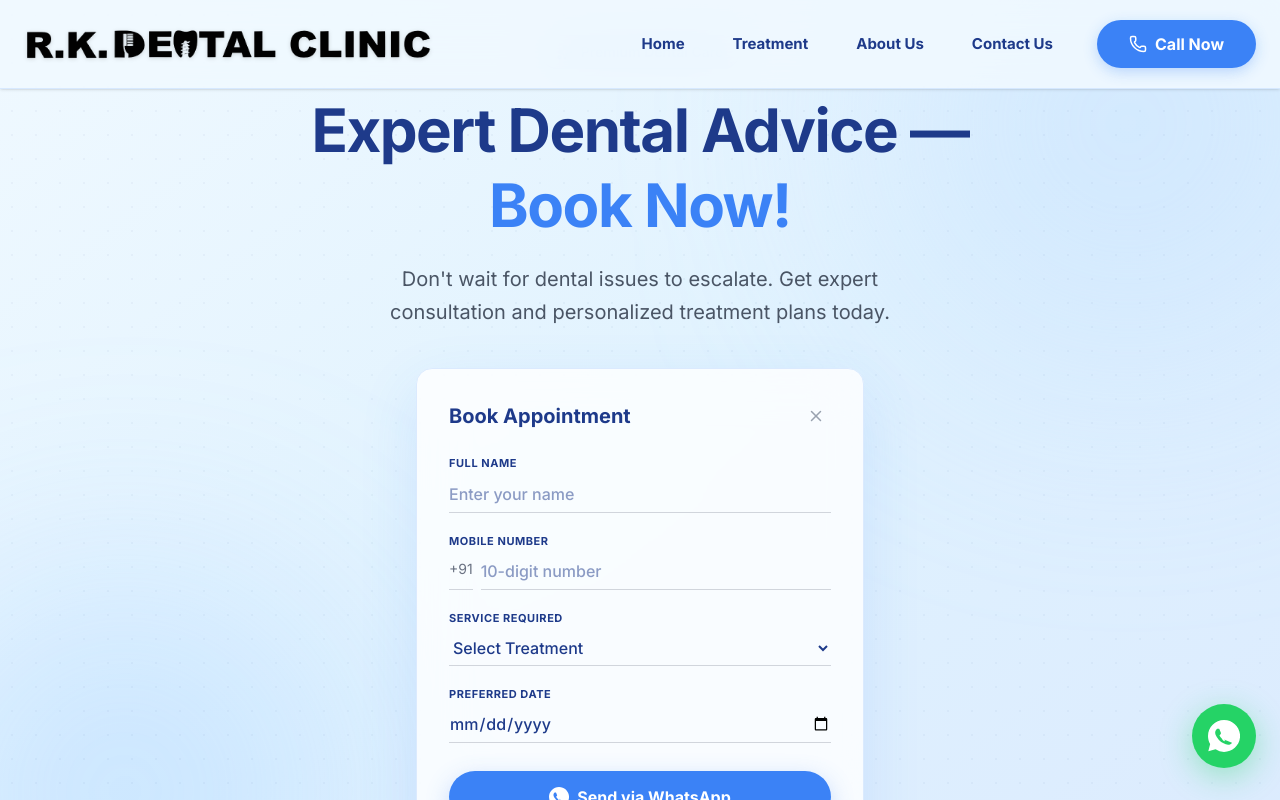
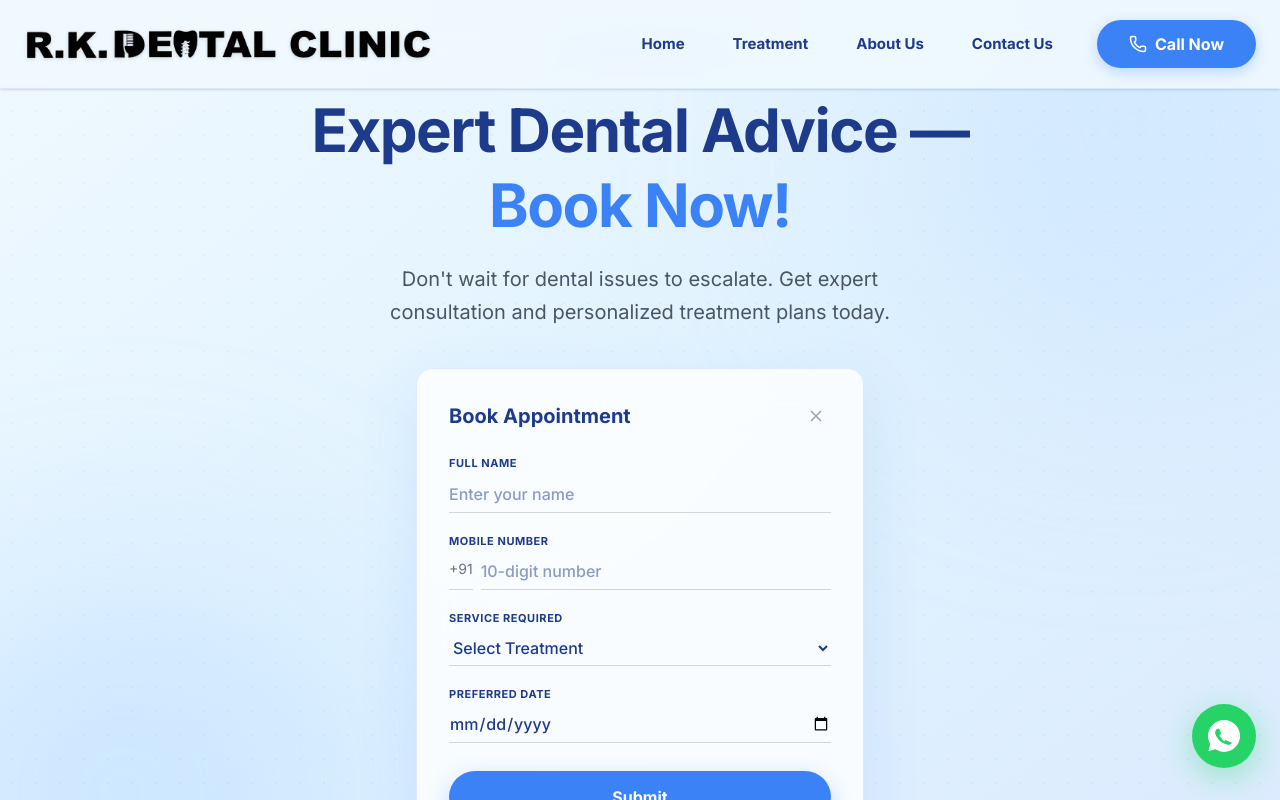
Before and after one commit to khusshis/dental, a React (Vite) app: page / in a window 1280 px wide. Both pictures are taken after a click on the button "Get Started". Shown: the part 3447-4247 px from the top of the page. Built offline with nearby package versions, Linux system fonts and the light colour scheme.

Commit message:
CTA form: Submit button with success screen, sends data to WhatsApp automatically

```diff
--- a/src/App.tsx
+++ b/src/App.tsx
@@ -144,6 +144,7 @@ export default function App() {
   const [showBackToTop, setShowBackToTop] = useState(false);
   const [ctaFormOpen, setCtaFormOpen] = useState(false);
   const [ctaForm, setCtaForm] = useState({ name: '', phone: '', service: '', date: '' });
+  const [ctaSubmitted, setCtaSubmitted] = useState(false);
   const navRef = useRef(null);
 
   useEffect(() => {
@@ -901,6 +902,30 @@ export default function App() {
                 transition={{ duration: 0.4, type: "spring" }}
                 className="max-w-md mx-auto bg-white/80 backdrop-blur-xl rounded-2xl p-8 shadow-[0_20px_60px_rgba(59,130,246,0.12)] border border-blue-100"
               >
+                <AnimatePresence mode="wait">
+                  {ctaSubmitted ? (
+                    <motion.div
+                      key="success"
+                      initial={{ opacity: 0, scale: 0.9 }}
+                      animate={{ opacity: 1, scale: 1 }}
+                      exit={{ opacity: 0 }}
+                      className="text-center py-8"
+                    >
+                      <motion.div
+                        initial={{ scale: 0 }}
+                        animate={{ scale: 1 }}
+                        transition={{ type: "spring", bounce: 0.5, delay: 0.1 }}
+                        className="w-16 h-16 bg-green-100 rounded-full flex items-center justify-center mx-auto mb-4"
+                      >
+                        <svg className="w-8 h-8 text-green-500" fill="none" viewBox="0 0 24 24" stroke="currentColor" strokeWidth={3}>
+                          <path strokeLinecap="round" strokeLinejoin="round" d="M5 13l4 4L19 7" />
+                        </svg>
+                      </motion.div>
+                      <h3 className="text-xl font-bold text-[#1e3a8a] mb-2">Appointment Submitted!</h3>
+                      <p className="text-gray-500 text-sm">We'll get back to you shortly.</p>
+                    </motion.div>
+                  ) : (
+                    <motion.div key="form" exit={{ opacity: 0 }}>
                       <div className="flex justify-between items-center mb-6">
                         <h3 className="text-xl font-bold text-[#1e3a8a]">Book Appointment</h3>
                         <button onClick={() => setCtaFormOpen(false)} className="p-1.5 rounded-full hover:bg-gray-100 transition-colors">
@@ -912,10 +937,14 @@ export default function App() {
                         if (ctaForm.phone.length !== 10 || !/^\d+$/.test(ctaForm.phone)) {
                           return;
                         }
-                  const msg = `🦷 *New Appointment Request*%0A%0A👤 *Name:* ${ctaForm.name}%0A📱 *Phone:* +91 ${ctaForm.phone}%0A🏥 *Service:* ${ctaForm.service || 'Not specified'}%0A📅 *Date:* ${ctaForm.date}%0A%0A_Sent from R.K. Dental Clinic Website_`;
+                        const msg = encodeURIComponent(`🦷 *New Appointment Request*\n\n👤 *Name:* ${ctaForm.name}\n📱 *Phone:* +91 ${ctaForm.phone}\n🏥 *Service:* ${ctaForm.service || 'Not specified'}\n📅 *Date:* ${ctaForm.date}\n\n_Sent from R.K. Dental Clinic Website_`);
                         window.open(`https://wa.me/918433856648?text=${msg}`, '_blank');
                         setCtaForm({ name: '', phone: '', service: '', date: '' });
+                        setCtaSubmitted(true);
+                        setTimeout(() => {
+                          setCtaSubmitted(false);
                           setCtaFormOpen(false);
+                        }, 3000);
                       }}>
                         {/* Name */}
                         <div className="group">
@@ -979,10 +1008,12 @@ export default function App() {
                           whileTap={{ scale: 0.98 }}
                           className="w-full bg-[#3b82f6] text-white py-3.5 font-bold rounded-full flex items-center justify-center gap-2 hover:bg-[#2563eb] transition-all shadow-[0_8px_24px_rgba(59,130,246,0.3)] mt-2"
                         >
-                    <svg className="w-5 h-5 fill-current" viewBox="0 0 24 24"><path d="M12.031 0C5.385 0 0 5.385 0 12.032c0 2.138.56 4.22 1.624 6.06L.234 23.364l5.412-1.42A12.022 12.022 0 0 0 12.032 24c6.646 0 12.03-5.386 12.03-12.033S18.677 0 12.03 0zm5.955 17.15c-.247.697-1.442 1.34-2.028 1.408-.545.064-1.229.176-3.864-.913-3.176-1.31-5.263-4.57-5.422-4.78-.158-.21-1.298-1.722-1.298-3.284 0-1.562.812-2.33 1.101-2.637.288-.308.625-.385.834-.385.208 0 .416.002.604.01.203.008.472-.075.738.568.273.66.932 2.27 1.013 2.436.082.167.136.363.029.576-.107.213-.162.346-.324.536-.16.19-.336.417-.482.553-.16.15-.327.316-.145.629.182.313.806 1.332 1.733 2.158 1.066 1.942 1.842 2.146 2.156.204.313.325.268.448.196.123-.072.585-.683.743-.918.158-.234.316-.195.545-.11.23.086 1.442.68 1.69.816.248.128.388.204.444.315.056.111.056.643-.191 1.34z"/></svg>
-                    Send via WhatsApp
+                          Submit
                         </motion.button>
                       </form>
+                    </motion.div>
+                  )}
+                </AnimatePresence>
               </motion.div>
             )}
           </motion.div>
```
Lines whose indentation alone changed are shown as unchanged.
